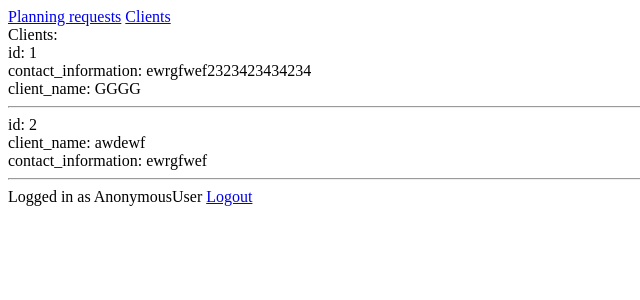
After one commit to totalorder/eventplanner, a Django app: page /client/ in a window 1280 px wide. The commit adds this page. Shown: the top 300 px of the page, without its empty margins (0-640 px from the left). Run offline with Django 3.2, Linux system fonts and the light colour scheme; data comes from the database, SQL or seed files in the repository; parts of the project's set-up code (start-up, migrations or seed data) failed here and were passed over.

Commit message:
Add support for SCSO to create clients and set them on planning requests

```diff
--- a/proj/app/models.py
+++ b/proj/app/models.py
@@ -1,4 +1,5 @@
 from __future__ import unicode_literals
+from django import forms
 
 from django.forms.extras import SelectDateWidget
 from django.db import models
@@ -13,8 +14,22 @@ state_choices = (
 )
 
 
+class Client(models.Model):
+    client_name = models.CharField(max_length=128)
+    contact_information = models.TextField()
+
+    def __str__(self):
+        return self.client_name
+
+
+class ClientForm(ModelForm):
+    class Meta:
+        model = Client
+        exclude = []
+
+
 class PlanningRequest(models.Model):
-    client_name = models.CharField(max_length=128)
+    client = models.ForeignKey(Client, related_name='planning_requests', null=True)
     event_type = models.CharField(max_length=128)
     from_date = models.DateField()
     to_date = models.DateField()
@@ -34,6 +49,7 @@ class PlanningRequestForm(ModelForm):
         model = PlanningRequest
         exclude = ["state", "budget_feedback"]
 
+    client = forms.ModelChoiceField(queryset=Client.objects.all(), required=False)
     from_date = fields.DateField(widget=SelectDateWidget())
     to_date = fields.DateField(widget=SelectDateWidget())
 
--- a/proj/app/templates/base.html
+++ b/proj/app/templates/base.html
@@ -7,7 +7,11 @@
     <link rel="stylesheet" href="{% static 'style.css' %}">
 </head>
 <body>
+<a href="{% url 'planning_request' %}">Planning requests</a>
+<a href="{% url 'client' %}">Clients</a>
+<div>
 {% block body %}{% endblock %}
+</div>
 Logged in as {{ user }} <a href="{% url 'logout' %}">Logout</a>
 </body>
 </html>
--- /dev/null
+++ b/proj/app/templates/client.html
@@ -0,0 +1,24 @@
+{% extends "base.html" %}
+{% block body %}
+Clients:
+{% for client in clients %}
+    {% for attr, value in client.dict %}
+    <div>{{ attr }}: {{ value|default_if_none:"-" }}</div>
+    {% endfor %}
+{% if "scso" in groups %}
+    <a href="{% url 'client_edit' client.id %}">Edit</a>
+{% endif %}
+
+<hr />
+{% endfor %}
+
+{% if "scso" in groups %}
+New client
+<div class="client-form">
+    <form action="{% url 'client' %}" method="POST">
+        {{ form.as_p }}
+        <input type="submit">
+    </form>
+</div>
+{% endif %}
+{% endblock %}
--- a/proj/app/templates/financial_requests.html
+++ b/proj/app/templates/financial_requests.html
@@ -1,6 +1,6 @@
 {% extends "base.html" %}
 {% block body %}
-<a href="{% url 'planning_request' %}">Planning requests</a>
+
 {% if saved %}The financial request has been saved {% endif %}
 {% for attr, value in planning_request.dict %}
 <div>{{ attr }}: {{ value|default_if_none:"-" }}</div>
--- a/proj/app/templates/index.html
+++ b/proj/app/templates/index.html
@@ -1,4 +1,4 @@
 {% extends "base.html" %}
 {% block body %}
-<a href="{% url 'planning_request' %}">Planning requests</a>
+
 {% endblock %}
--- a/proj/app/templates/manage_recruitment_requests.html
+++ b/proj/app/templates/manage_recruitment_requests.html
@@ -1,6 +1,6 @@
 {% extends "base.html" %}
 {% block body %}
-<a href="{% url 'planning_request' %}">Planning requests</a>
+
 {% if saved %}The recruitment request has been saved {% endif %}
 {% for attr, value in planning_request.dict %}
 <div>{{ attr }}: {{ value|default_if_none:"-" }}</div>
--- a/proj/app/templates/planning_request_edit.html
+++ b/proj/app/templates/planning_request_edit.html
@@ -1,6 +1,6 @@
 {% extends "base.html" %}
 {% block body %}
-<a href="{% url 'planning_request' %}">Planning requests</a>
+
 {% if saved %}The request has been saved {% endif %}
 <div class="planning-form">
     <form action="{% url 'planning_request_edit' request_id %}" method="POST">
--- a/proj/app/templates/planning_request_write_feedback.html
+++ b/proj/app/templates/planning_request_write_feedback.html
@@ -1,6 +1,6 @@
 {% extends "base.html" %}
 {% block body %}
-<a href="{% url 'planning_request' %}">Planning requests</a>
+
 <div>
     {% if saved %}The feedback has been updated{% endif %}
 </div>
--- a/proj/app/templates/recruitment_requests.html
+++ b/proj/app/templates/recruitment_requests.html
@@ -1,6 +1,6 @@
 {% extends "base.html" %}
 {% block body %}
-<a href="{% url 'planning_request' %}">Planning requests</a>
+
 {% if saved %}The recruitment request has been saved {% endif %}
 {% for attr, value in planning_request.dict %}
 <div>{{ attr }}: {{ value|default_if_none:"-" }}</div>
--- a/proj/app/templates/tasks.html
+++ b/proj/app/templates/tasks.html
@@ -1,6 +1,6 @@
 {% extends "base.html" %}
 {% block body %}
-<a href="{% url 'planning_request' %}">Planning requests</a>
+
 {% if saved %}The task has been saved {% endif %}
 {% for attr, value in planning_request.dict %}
 <div>{{ attr }}: {{ value|default_if_none:"-" }}</div>
--- a/proj/app/views.py
+++ b/proj/app/views.py
@@ -79,9 +79,10 @@ def planning_request(request):
            in_group(request.user, "hrm") or
            in_group(request.user, "psm")):
         return HttpResponse("You are not authorized to access this page", status=401)
-    planning_request_form = models.PlanningRequestForm(request.POST)
+    planning_request_form = models.PlanningRequestForm()
 
     if request.method == "POST":
+        planning_request_form = models.PlanningRequestForm(request.POST)
         if planning_request_form.is_valid():
             planning_request_form.save()
 
@@ -122,6 +123,10 @@ def approve(request):
         pk=request.POST.get("planning_request_id"))
 
     new_state = request.POST["new_state"]
+    if new_state == "scso_approved":
+        if planning_request.client is None:
+            return HttpResponse("Client has to be set before sending to finance")
+
     planning_request.state = new_state
     planning_request.save()
     return redirect("planning_request")
@@ -226,3 +231,46 @@ def manage_recruitment_request(request, request_id):
     return render(request, "manage_recruitment_requests.html", {
         "planning_request": planning_request
     })
+
+
+def client(request):
+
+    client_form = models.ClientForm()
+    if request.method == "POST":
+        client_form = models.ClientForm(request.POST)
+        if not(in_group(request.user, "scso")):
+            return HttpResponse("You are not authorized to access this page", status=401)
+
+        if client_form.is_valid():
+                client_form.save()
+
+    clients = models.Client.objects.all()
+
+    return render(request, "client.html", {
+        "form": client_form,
+        "clients": models_to_dicts(clients),
+        "current_state": request.GET.get("state"),
+        "groups": [group.name for group in request.user.groups.all()],
+    })
+
+
+def client_edit(request, client_id):
+    client = models.Client.objects.get(pk=client_id)
+
+    if not(in_group(request.user, "scso")):
+        return HttpResponse("You are not authorized to access this page", status=401)
+    saved = False
+
+    if request.method == "POST":
+        client_form = models.ClientForm(
+            request.POST, instance=client)
+        if client_form.is_valid():
+            client_form.save()
+            saved = True
+
+    client_form = models.ClientForm(instance=client)
+    return render(request, "client_edit.html", {
+        "form": client_form,
+        "client_id": client_id,
+        "saved": saved
+    })
--- a/proj/proj/urls.py
+++ b/proj/proj/urls.py
@@ -23,6 +23,8 @@ urlpatterns = [
     url(r'^planning-request/edit/(?P<request_id>[0-9]+)', views.edit_planning_request, name='planning_request_edit'),
     url(r'^planning-request/approve', views.approve, name='approve'),
     url(r'^planning-request/', views.planning_request, name='planning_request'),
+    url(r'^client/edit/(?P<client_id>[0-9]+)', views.client_edit, name='client_edit'),
+    url(r'^client/', views.client, name='client'),
     url(r'^task/create/(?P<request_id>[0-9]+)', views.create_task, name='create_task'),
     url(r'^recruitment-request/create/(?P<request_id>[0-9]+)', views.create_recruitment_request, name='create_recruitment_request'),
     url(r'^recruitment-request/manage/(?P<request_id>[0-9]+)', views.manage_recruitment_request, name='manage_recruitment_request'),
```
Also changed, not shown: proj/app/templates/client_edit.html (added, +11 -0 lines), proj/app/tests.py (+12 -4 lines), proj/app/migrations/0011_auto_20161014_1040.py (added), proj/db.sqlite3.
